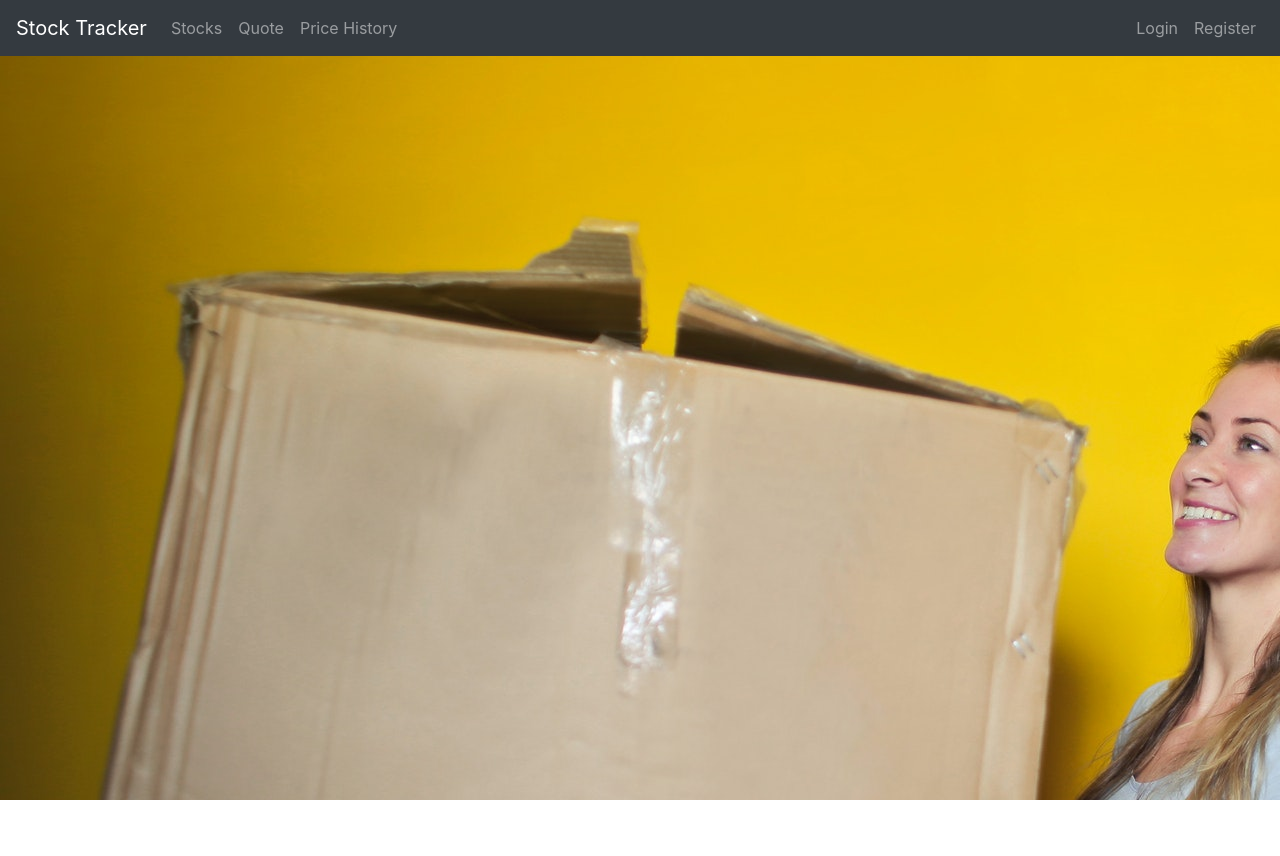
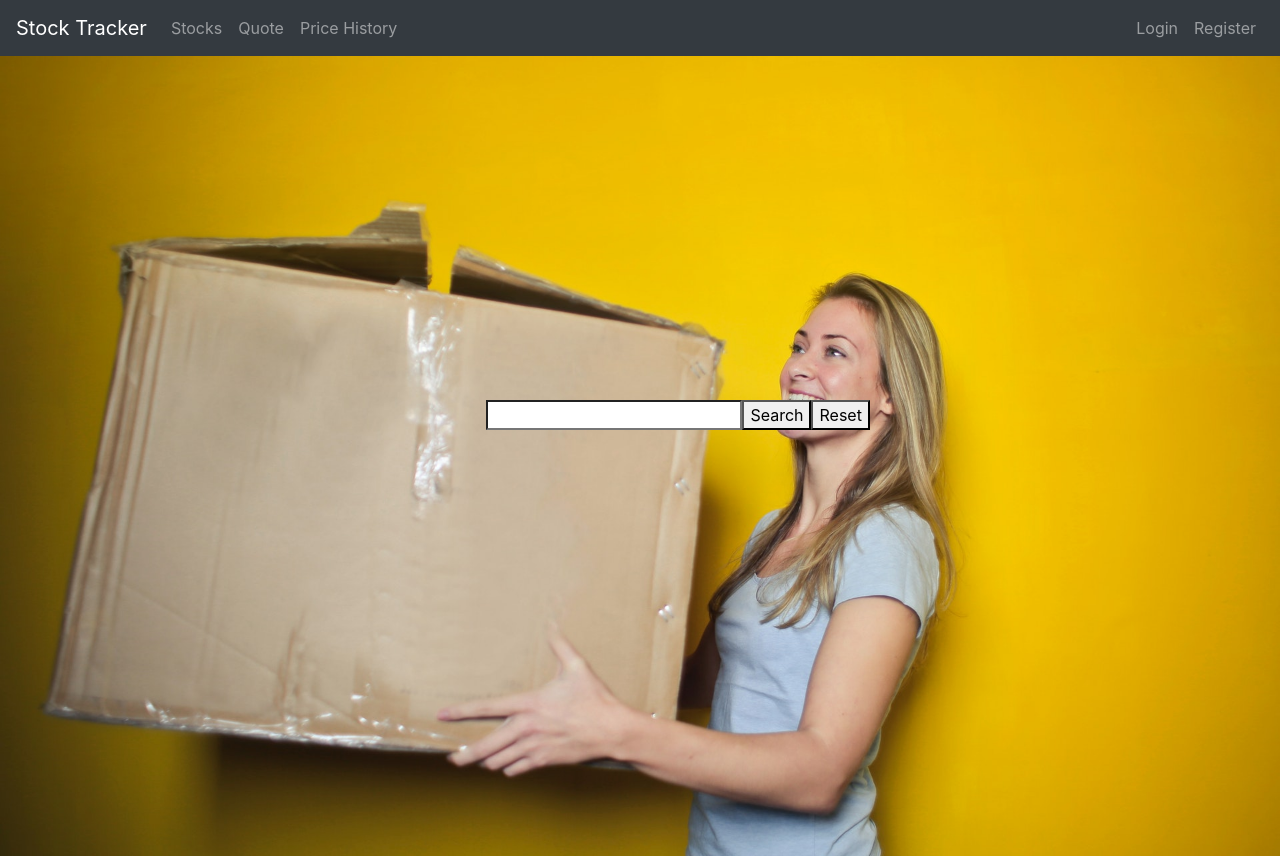
Before and after one commit to hankevin0618/stock-tracker, a React (Create React App) app: page / in a window 1280 px wide. Before the commit the page ends 800 px from the top, so only its background shows below. Built offline with nearby package versions, Linux system fonts and the light colour scheme.

Commit message:
Fetched stock data

```diff
--- a/package.json
+++ b/package.json
@@ -11,6 +11,7 @@
     "react": "^16.13.1",
     "react-bootstrap": "^1.0.1",
     "react-dom": "^16.13.1",
+    "react-router-dom": "^5.1.2",
     "react-scripts": "3.4.1"
   },
   "scripts": {
--- a/src/App.js
+++ b/src/App.js
@@ -1,21 +1,38 @@
 import React, { useState } from "react";
 import "./App.css";
-import Header from "./Header.js";
-import bg_home from "./images/bg_home.jpg";
+import { BrowserRouter as Router, Switch, Route } from "react-router-dom";
 
-let sectionStyle = {
-  width: "100%",
-  height: "800px",
-  backgroundImage: `url(${bg_home})`,
-};
+// Components
+import Header from "./components/Header.js";
 
-function App() {
+// Pages
+import Home from "./pages/Home.js";
+import Stocks from "./pages/Stocks.js";
+import Quote from "./pages/Quote.js";
+import PriceHistory from "./pages/Price-history.js";
+
+// Others
+
+export default function App() {
   return (
     <div className="App">
-      <Header />
-      <div className="test" style={sectionStyle}></div>
+      <Router>
+        <Header />
+        <Switch>
+          <Route exact path="/">
+            <Home />
+          </Route>
+          <Route exact path="/stocks">
+            <Stocks />
+          </Route>
+          <Route exact path="/quote">
+            <Quote />
+          </Route>
+          <Route exact path="/price-history">
+            <PriceHistory />
+          </Route>
+        </Switch>
+      </Router>
     </div>
   );
 }
-
-export default App;
--- a/src/Header.js
+++ b/src/components/Header.js
@@ -3,10 +3,9 @@ import Navbar from "react-bootstrap/Navbar";
 import { Button, FormControl, Form, Nav } from "react-bootstrap";
 import "bootstrap/dist/css/bootstrap.min.css";
 
-// 노마드에서 다른 js 파일에서 export 어떻게 하는지 찾아보고 다음 코드 적용할 것
 export default function Header() {
   return (
-    <Navbar fixed="top" bg="dark" variant="dark">
+    <Navbar sticky="top" bg="dark" variant="dark">
       <Navbar.Brand href="/">Stock Tracker</Navbar.Brand>
       <Nav className="mr-auto">
         <Nav.Link href="/stocks">Stocks</Nav.Link>
--- /dev/null
+++ b/src/components/Searchbar.js
@@ -0,0 +1,44 @@
+import React, { useState } from "react";
+
+export default function Searchbar(props) {
+  const [innerSearch, setInnerSearch] = useState("");
+
+  const styles = {
+    position: "absolute",
+    top: "50%",
+    left: "38%",
+  };
+  return (
+    <div id="hi" style={styles}>
+      <input
+        type="search"
+        name="search"
+        id="search"
+        aria-labelledby="search-button"
+        value={innerSearch}
+        onChange={(e) => {
+          setInnerSearch(e.target.value);
+        }}
+      />
+      <button
+        id="search-button"
+        type="button"
+        onClick={() => {
+          props.onSubmit(innerSearch);
+        }}
+      >
+        Search
+      </button>
+      <button
+        id="reset-button"
+        type="button"
+        onClick={() => {
+          setInnerSearch("");
+          props.onSubmit(innerSearch);
+        }}
+      >
+        Reset
+      </button>
+    </div>
+  );
+}
--- /dev/null
+++ b/src/components/api.js
@@ -0,0 +1,20 @@
+import React, { useState } from "react";
+
+const API_URL = "http://131.181.190.87:3000";
+
+function GetStocks() {
+  const url = `${API_URL}/stocks/symbols`;
+
+  return fetch(url)
+    .then((res) => res.json())
+    .then((data) => console.log(data)); // 데이터를 가져오긴 함!!
+}
+
+export default function MyAPI() {
+  return (
+    <div>
+      <h1>This is API</h1>
+      <GetStocks />
+    </div>
+  );
+}
--- /dev/null
+++ b/src/pages/Home.js
@@ -0,0 +1,21 @@
+import React, { useState } from "react";
+import "bootstrap/dist/css/bootstrap.min.css";
+import Searchbar from "../components/Searchbar.js";
+
+import bg_home from "../images/bg_home.jpg";
+
+let sectionStyle = {
+  width: "100%",
+  height: "800px",
+  backgroundImage: `url(${bg_home})`,
+  backgroundSize: "cover",
+};
+
+export default function Home() {
+  const [search, setSearch] = useState("");
+  return (
+    <div className="test" style={sectionStyle}>
+      <Searchbar onSubmit={setSearch} />
+    </div>
+  );
+}
--- /dev/null
+++ b/src/pages/Price-history.js
@@ -0,0 +1,10 @@
+import React from "react";
+import "bootstrap/dist/css/bootstrap.min.css";
+
+export default function PriceHistory() {
+  return (
+    <div>
+      <h1>PriceHistory</h1>
+    </div>
+  );
+}
--- /dev/null
+++ b/src/pages/Quote.js
@@ -0,0 +1,10 @@
+import React from "react";
+import "bootstrap/dist/css/bootstrap.min.css";
+
+export default function Quote() {
+  return (
+    <div>
+      <h1>Quote</h1>
+    </div>
+  );
+}
--- /dev/null
+++ b/src/pages/Stocks.js
@@ -0,0 +1,12 @@
+import React from "react";
+import "bootstrap/dist/css/bootstrap.min.css";
+import API from "../components/api.js";
+
+export default function Stocks() {
+  return (
+    <div>
+      <h1>Stocks</h1>
+      <API />
+    </div>
+  );
+}
```
Also changed, not shown: 1 other file (tests, documents, lock files or other folders).
